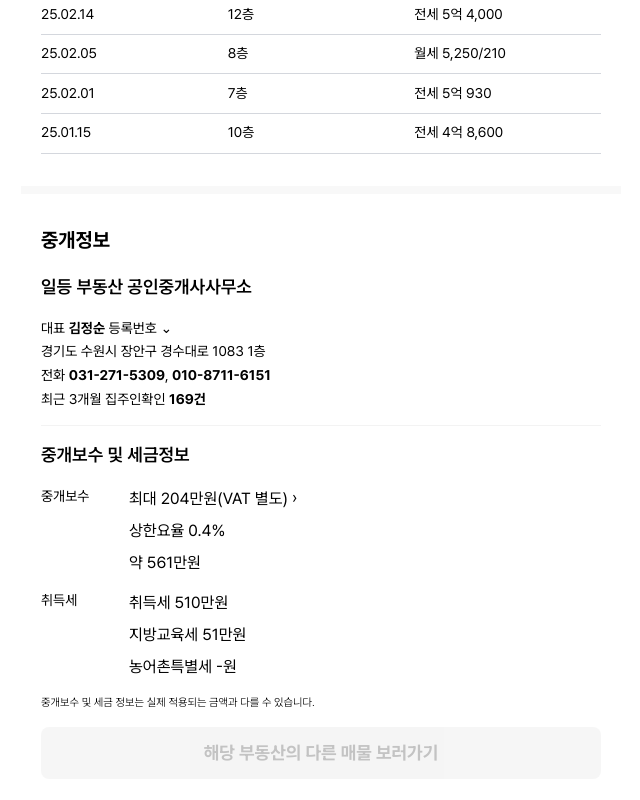
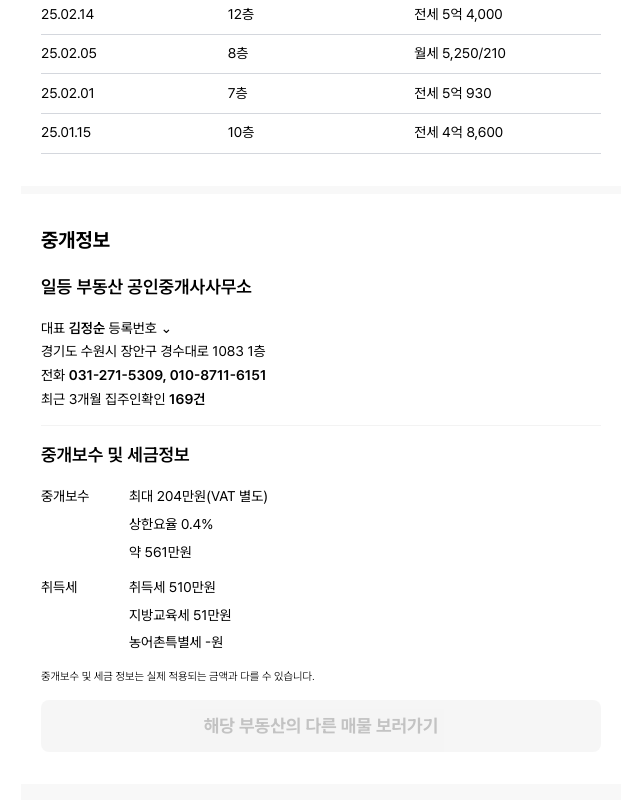
Before and after one commit to FC-DEV3-Final-Project/zoop-frontend, a Next.js app: page /property/1 in a window 1280 px wide. Shown: the part 3102-3902 px from the top of the page, without its empty margins (319-959 px from the left). Built offline with nearby package versions, Linux system fonts and the light colour scheme.

Commit message:
style: 중개정보 map으로 코드 형식 수정

```diff
--- a/src/app/property/[id]/components/detail/section/AgentSection.tsx
+++ b/src/app/property/[id]/components/detail/section/AgentSection.tsx
@@ -1,52 +1,77 @@
 import { Button } from "@/components/ui/button";
 
 export default function AgentSection() {
+  const agentInfo = [
+    { label: "대표", value: "김정순" },
+    { label: "", value: "경기도 수원시 장안구 경수대로 1083 1층" }, // 주소
+    {
+      label: "전화",
+      value: ["031-271-5309", "010-8711-6151"],
+    },
+    {
+      label: "최근 3개월 집주인확인",
+      value: "169건",
+    },
+  ];
+
+  const feeInfo = [
+    {
+      label: "중개보수",
+      values: ["최대 204만원(VAT 별도)", "상한요율 0.4%", "약 561만원"],
+    },
+    {
+      label: "취득세",
+      values: ["취득세 510만원", "지방교육세 51만원", "농어촌특별세 -원"],
+    },
+  ];
+
   return (
     <section id="agent" className="mb-[75px] scroll-mt-[80px] bg-white px-5 py-8">
       <div className="mb-5 text-title2 text-black">중개정보</div>
       <div className="mb-5 text-subtitle1 text-black">일등 부동산 공인중개사사무소</div>
-
       <div className="flex flex-col gap-1 text-body2 text-black">
-        <div>
-          대표 <span className="text-subtitle4">김정순</span> 등록번호 ⌄
-        </div>
-        <div>경기도 수원시 장안구 경수대로 1083 1층</div>
-        <div>
-          전화 <span className="text-subtitle4">031-271-5309</span>,{" "}
-          <span className="text-subtitle4">010-8711-6151</span>
-        </div>
-        <div>
-          최근 3개월 집주인확인 <span className="text-subtitle4">169건</span>
-        </div>
+        {agentInfo.map((item, idx) => (
+          <div key={idx}>
+            {/* label 존재 mapping */}
+            {item.label && (
+              <>
+                {item.label}{" "}
+                {Array.isArray(item.value) ? (
+                  item.value.map((v, i) => (
+                    <span key={i} className="text-caption1">
+                      {v}
+                      {i !== item.value.length - 1 && ", "}
+                    </span>
+                  ))
+                ) : (
+                  <span className="text-caption1">{item.value}</span>
+                )}
+                {item.label === "대표" && " 등록번호 ⌄"}
+              </>
+            )}
+            {/* label 제외하는 주소 */}
+            {!item.label && <>{item.value}</>}
+          </div>
+        ))}
       </div>
 
-      <div className="border-b-[1px] border-b-gray-200 pb-4">
-        <span></span>
-      </div>
+      <div className="border-b-[1px] border-b-gray-200 pb-4" />
+
       <div className="mb-5 mt-4 text-subtitle1">중개보수 및 세금정보</div>
-      {/* 중개보수 */}
-      <div className="grid grid-cols-[70px_1fr] gap-x-[18px]">
-        <div className="text-body2">중개보수</div>
-        <div className="flex flex-col gap-2">
-          <div className="flex items-center justify-between">
-            <span>최대 204만원(VAT 별도) › </span>
+      {feeInfo.map((item, idx) => (
+        <div
+          key={idx}
+          className={`${idx !== 0 ? "mt-4" : ""} grid grid-cols-[70px_1fr] gap-x-[18px] text-body2 text-black`}
+        >
+          <div>{item.label}</div>
+          <div className="flex flex-col gap-2">
+            {item.values.map((text, i) => (
+              <div key={i}>{text}</div>
+            ))}
           </div>
-          <div>상한요율 0.4%</div>
-          <div>약 561만원</div>
         </div>
-      </div>
+      ))}
 
-      {/* 취득세 */}
-      <div className="mt-4 grid grid-cols-[70px_1fr] gap-x-[18px]">
-        <div className="text-body2">취득세</div>
-        <div className="flex flex-col gap-2">
-          <div>취득세 510만원</div>
-          <div>지방교육세 51만원</div>
-          <div>농어촌특별세 -원</div>
-        </div>
-      </div>
-
-      {/* 안내 문구 */}
       <p className="mt-4 text-footnote text-black">
         중개보수 및 세금 정보는 실제 적용되는 금액과 다를 수 있습니다.
       </p>
```
